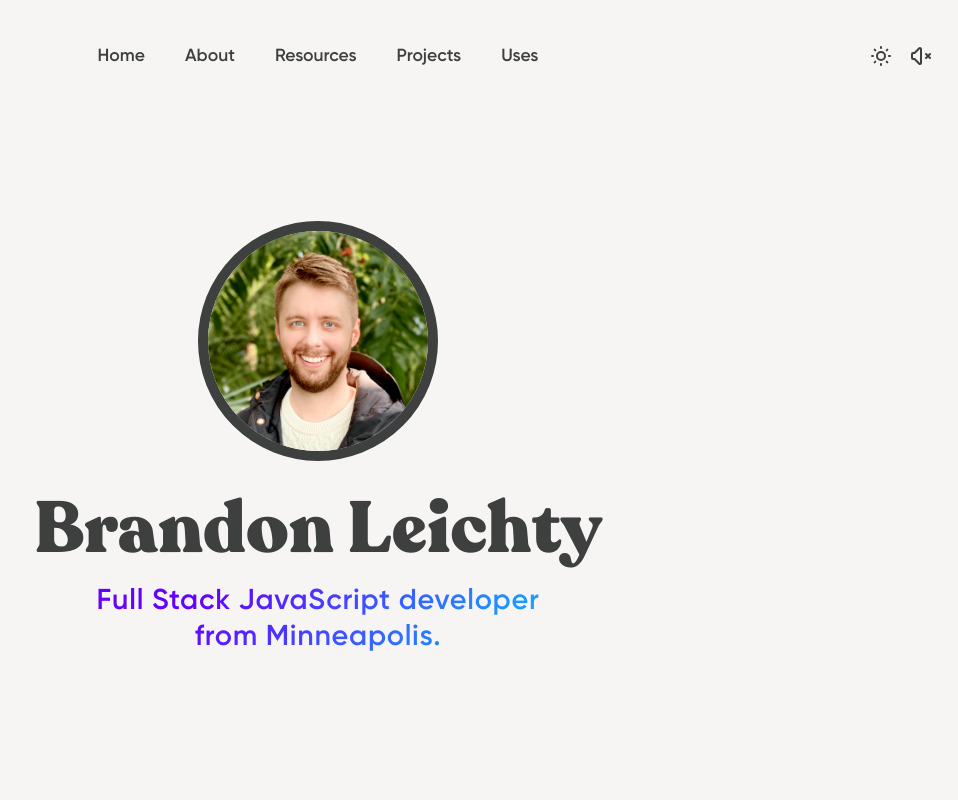
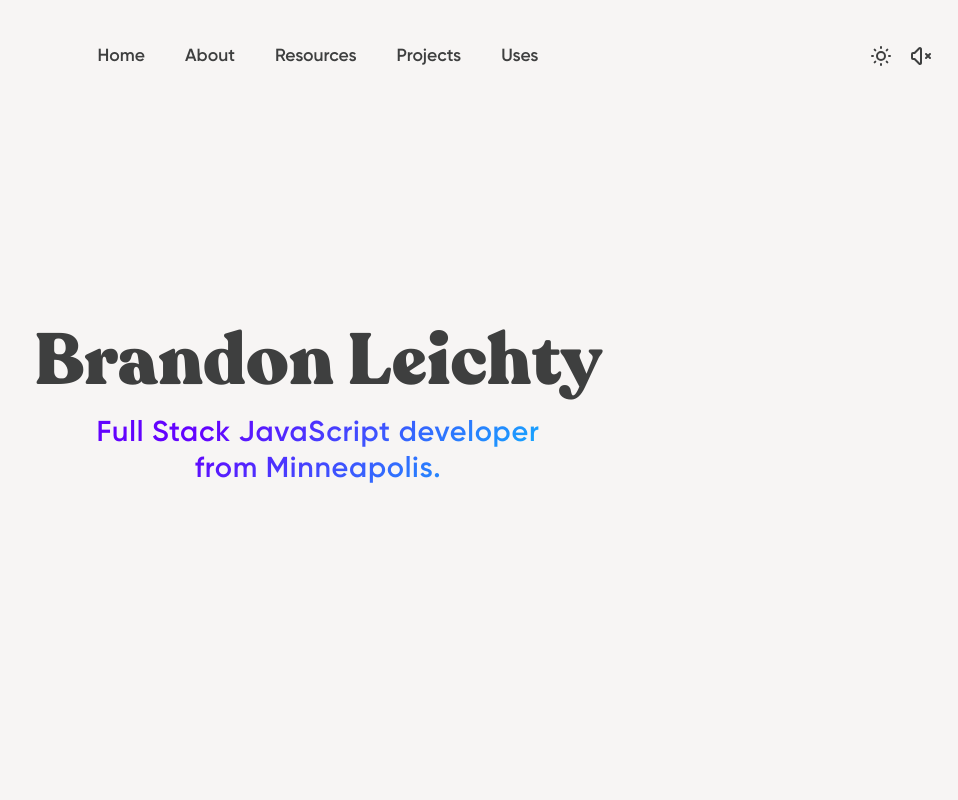
Before and after one commit to brandonleichty/personal-website-nextjs, a Next.js app: page / in a window 1280 px wide. Shown: the top 800 px of the page, without its empty margins (322-1280 px from the left). Built offline with nearby package versions, Linux system fonts and the light colour scheme; no server answers.

Commit message:
TEMP: Remove profile image

```diff
--- a/pages/index.js
+++ b/pages/index.js
@@ -21,9 +21,8 @@
         <section>
           <div className="heading landing">
             <div>
-              <div className="hero-image-wrapper">
+              {/* <div className="hero-image-wrapper">
                 <div className="hero-image">
-                  {/* <img onClick={() => shootConfetti()} src="images/brandonMin.png" className="rounded-full	border-white border-solid w-48 h-48 sm:w-60 sm:h-60"></img> */}
                   <Image
                     src="/images/brandonMin.png"
                     alt="Picture of the author"
@@ -33,7 +32,7 @@
                     className="hero-img rounded-full border-white border-solid w-48 h-48 sm:w-60 sm:h-60"
                   />
                 </div>
-              </div>
+              </div> */}
               <h1>Brandon Leichty</h1>
               <p className="main-subheading">
                 Full Stack JavaScript developer from Minneapolis.
```
